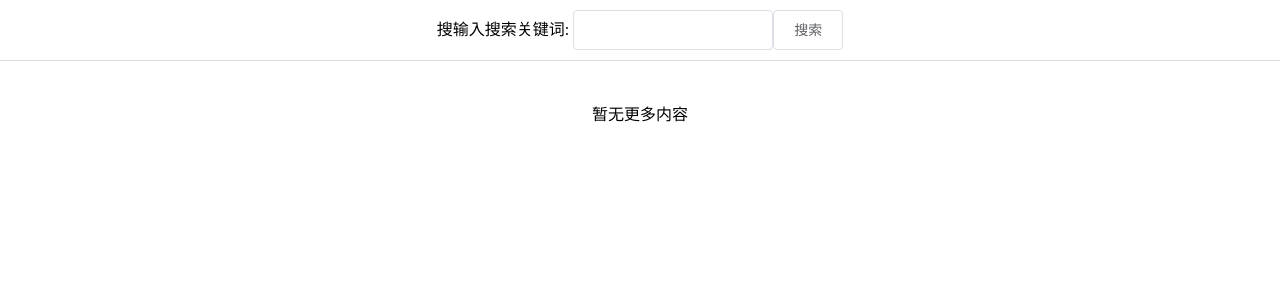
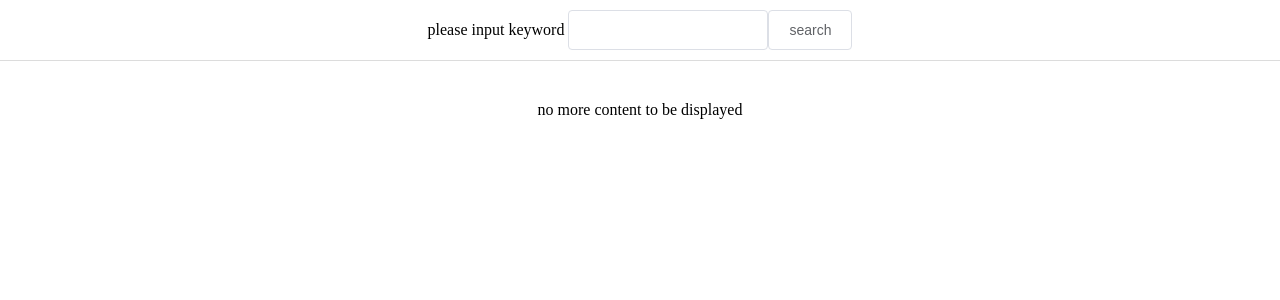
Before and after one commit to cxcxcx89611/OktaFlickrSpringIntegration_gui, a Vue app: page /#/islogin in a window 1280 px wide. Shown: the top 300 px of the page. Built offline with nearby package versions, Linux system fonts and the light colour scheme.

Commit message:
iterate json payload photo

```diff
--- a/src/components/islogin.vue
+++ b/src/components/islogin.vue
@@ -1,16 +1,16 @@
 <template>
   <div>
     <div style="text-align: center; padding: 10px; border-bottom: 1px solid gainsboro">
-      <span>搜输入搜索关键词: </span>
+      <span>please input keyword </span>
       <el-input style="width: 200px;" v-model="name"/>
-      <el-button @click="search">搜索</el-button>
+      <el-button @click="search">search</el-button>
     </div>
     <div>
       <div v-if="data.length > 0">
         <img v-for="item in data" :src="item" style=" width: 200px; height: 200px; padding: 10px; "/>
       </div>
       <div v-else style="margin: 0 auto; padding: 40px; text-align: center">
-        暂无更多内容
+        no more content to be displayed
       </div>
     </div>
   </div>
@@ -29,7 +29,7 @@
     methods: {
       search() {
         const reqServer = this.$axios.create({
-          baseURL: "https://35.188.162.0:8443", // api 的 base_url
+          baseURL: "https://localhost:8443", // api 的 base_url
           timeout: 100000,
         })
         const s = reqServer({
@@ -37,8 +37,8 @@
           method: 'get',
         })
         s.then(res => {
-          console.log(res.data)
-          this.data = res.data;
+          console.log(res.data.data)
+          this.data = res.data.data;
         })
         console.log(s)
       }
```
